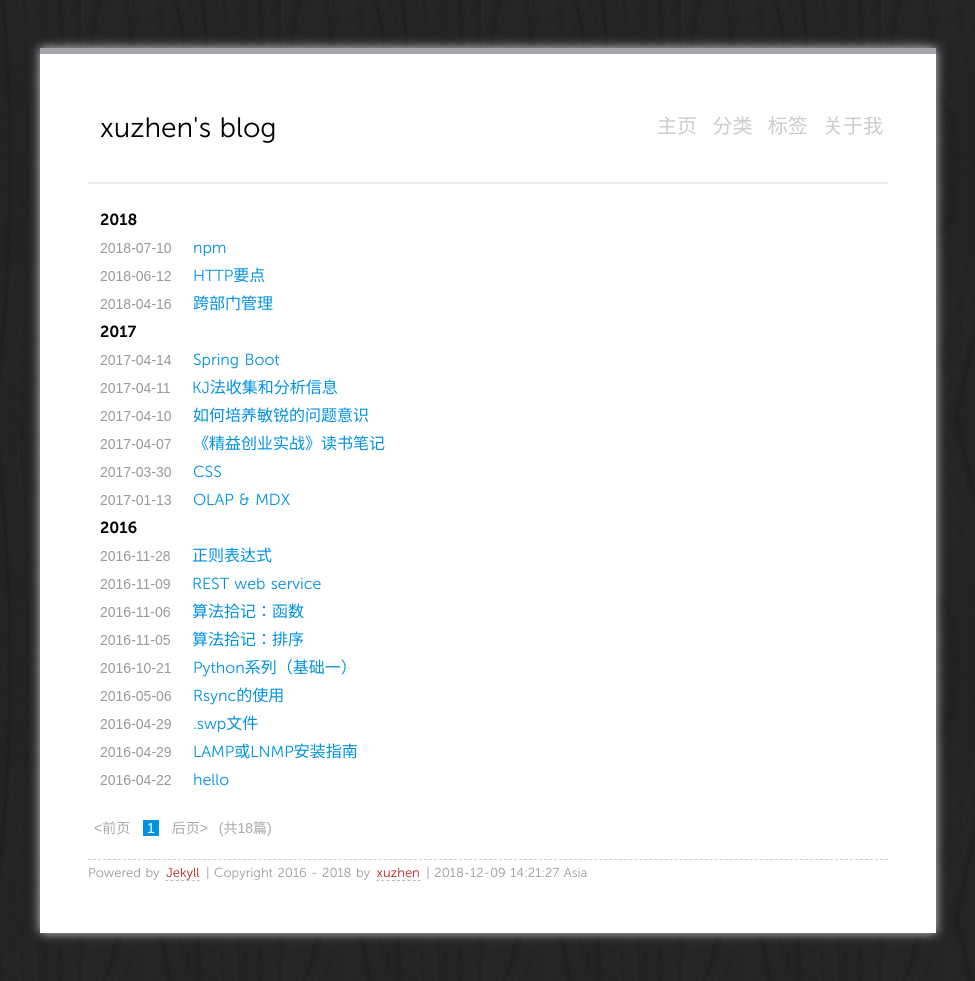
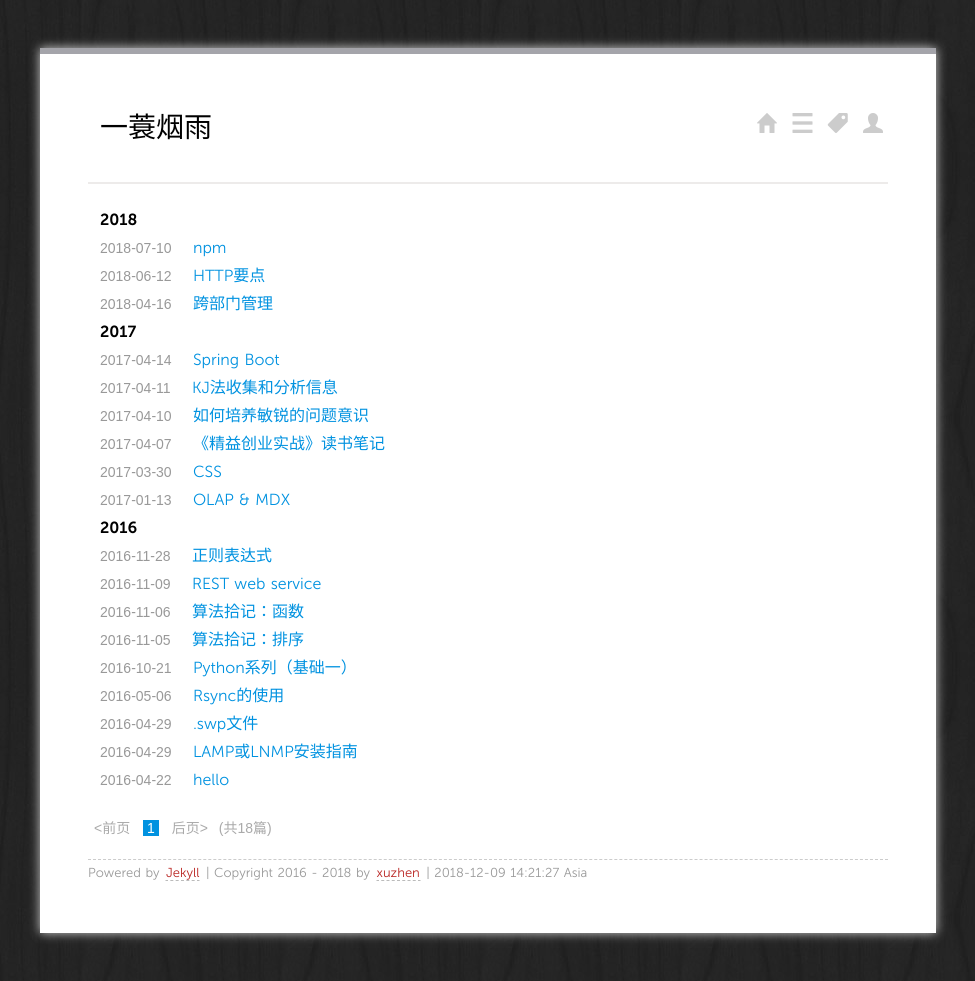
Before and after one commit to xuzhen1994/xuzhen1994.github.io, a Jekyll site: the page built from index.html, in a window 1280 px wide. Shown: the whole page, without its empty margins (152-1127 px from the left). Built offline with Jekyll 4.4.1, drawn with Linux system fonts in a browser that asks for light colours; the list of posts is cut into pages by our own code.

Commit message:
博客标题，更改logo

```diff
--- a/_layouts/default.html
+++ b/_layouts/default.html
@@ -17,10 +17,10 @@
       <div id="main" role="main">
         <header>
         <div class="buttons">
-          <a href="/" class="ss-icon" title="主页">主页</a>
-          <a href="/categories" class="ss-icon" title="分类" >分类</a>
-          <a href="/tags" class="ss-icon" title="标签" >标签</a>
-          <a href="/about" class="ss-icon" title="关于我" >关于我</a>
+          <a href="/" class="ss-icon" title="主页">home</a>
+          <a href="/categories" class="ss-icon" title="分类" >list</a>
+          <a href="/tags" class="ss-icon" title="标签" >tags</a>
+          <a href="/about" class="ss-icon" title="关于我" >user</a>
           <!--<a href="/feed" class="ss-icon" title="Subscribe by RSS" >rss</a>-->
         </div>
         <h1>{{ page.title }}</h1>
--- a/index.html
+++ b/index.html
@@ -1,5 +1,5 @@
 ---
-title: xuzhen's blog
+title: 一蓑烟雨
 layout: page
 ---
 
```
Also changed, not shown: format/img/logo.png.
